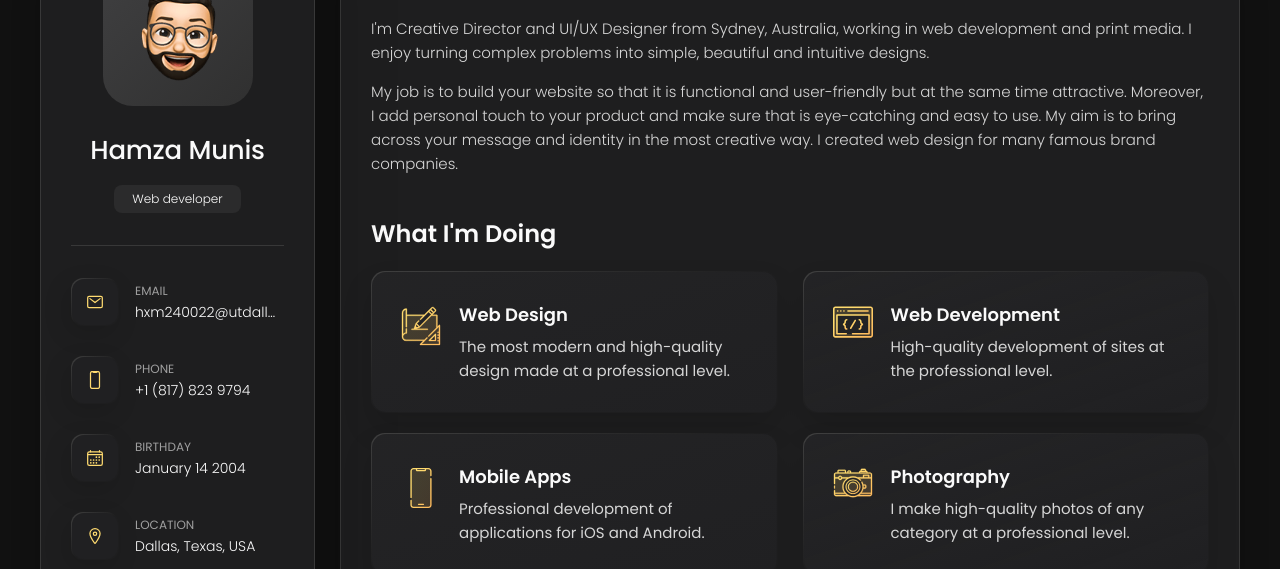
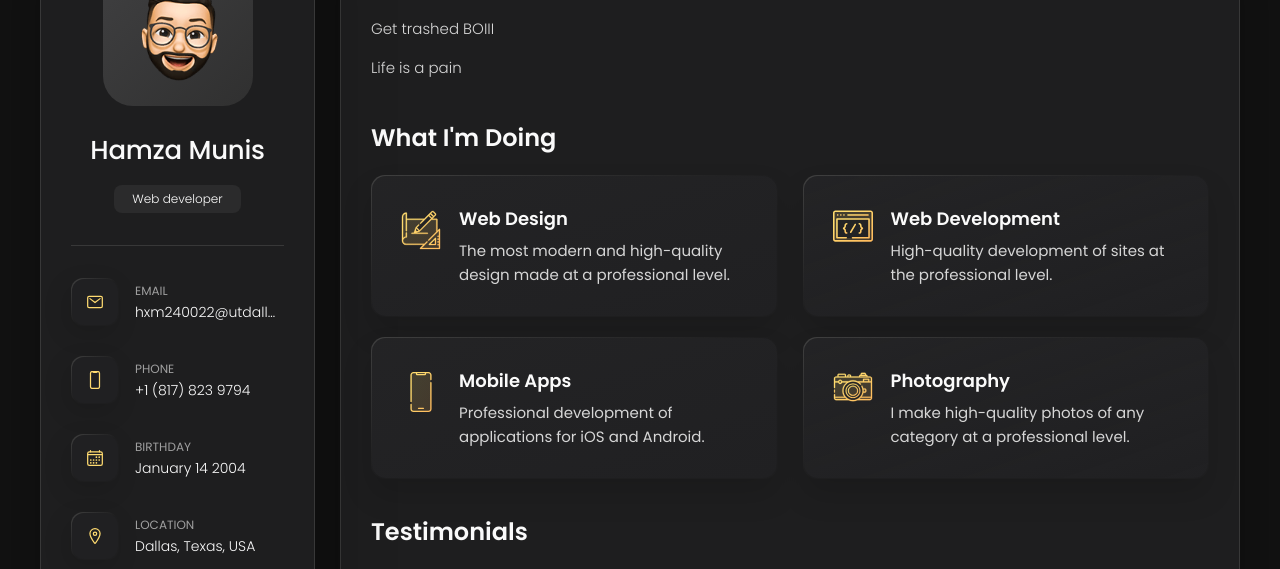
Before and after one commit to ahamza20/ahamza20.github.io, a plain HTML site: page index.html in a window 1280 px wide. Shown: the part 162-731 px from the top of the page. Drawn offline with nearby package versions, Linux system fonts and the light colour scheme.

Commit message:
Update index.html

```diff
--- a/index.html
+++ b/index.html
@@ -209,17 +209,11 @@
 
         <section class="about-text">
           <p>
-            I'm Creative Director and UI/UX Designer from Sydney, Australia, working in web development and print media.
-            I enjoy
-            turning complex problems into simple, beautiful and intuitive designs.
+            Get trashed BOIII
           </p>
 
           <p>
-            My job is to build your website so that it is functional and user-friendly but at the same time attractive.
-            Moreover, I
-            add personal touch to your product and make sure that is eye-catching and easy to use. My aim is to bring
-            across your
-            message and identity in the most creative way. I created web design for many famous brand companies.
+            Life is a pain
           </p>
         </section>
 
```
